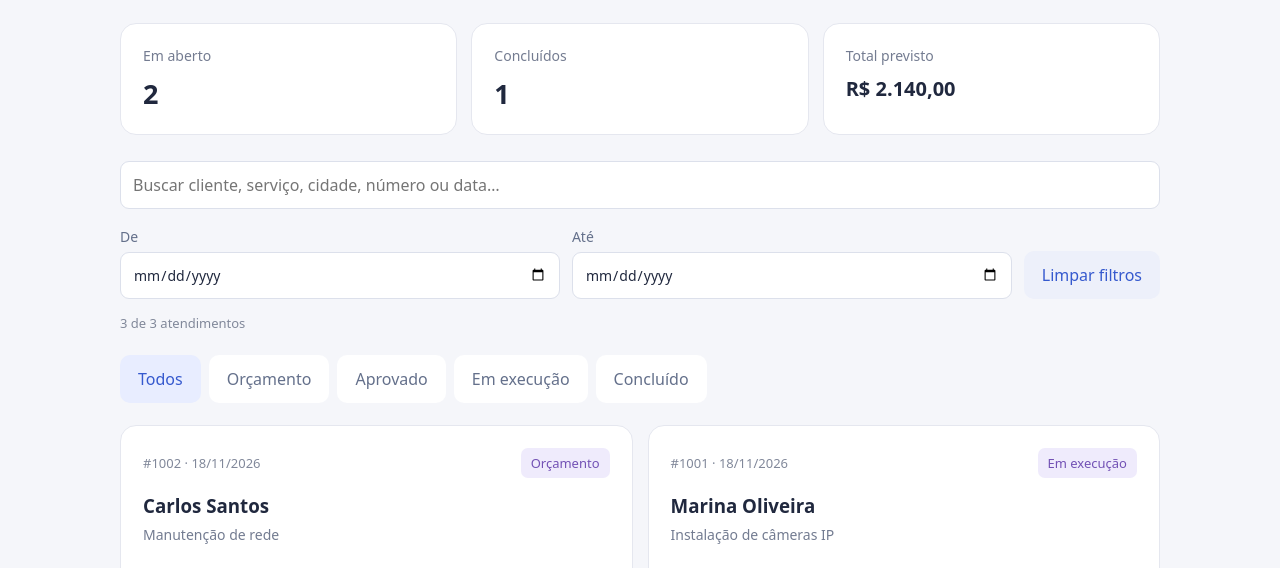
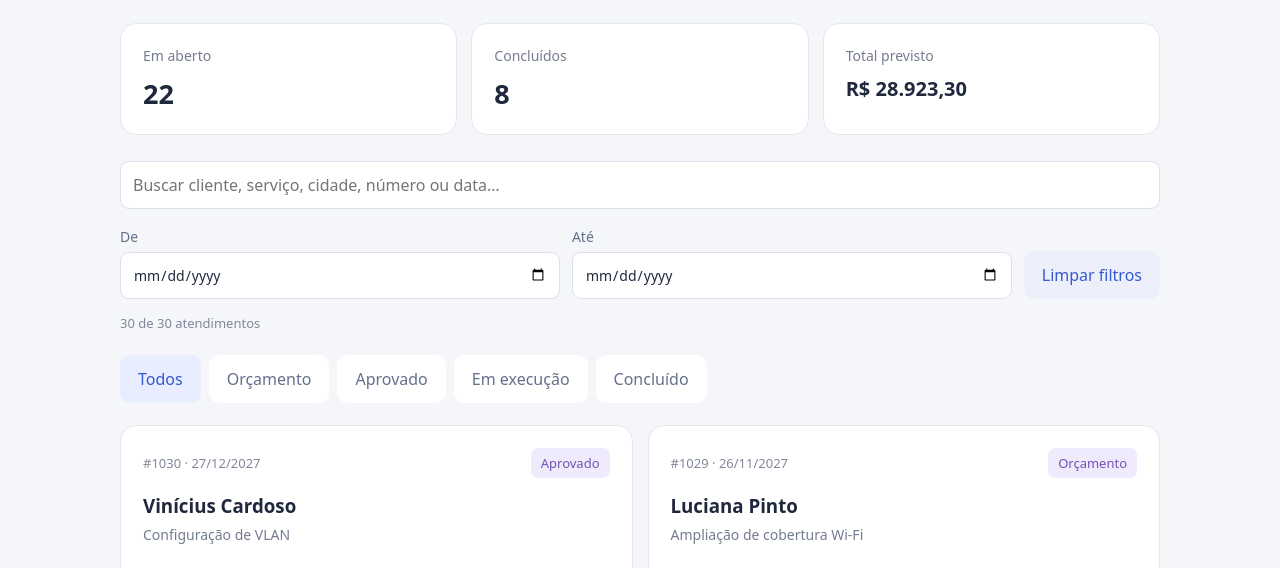
Before and after one commit to JeffByller/megatech, a plain HTML site: page index.html in a window 1280 px wide. Shown: the part 224-792 px from the top of the page. Drawn offline with Linux system fonts and the light colour scheme.

Commit message:
feat: add date ranges and expanded search for demo data

```diff
--- a/index.html
+++ b/index.html
@@ -1,3 +1,3 @@
 <!doctype html>
 <html lang="pt-BR"><head><meta charset="utf-8"><meta name="viewport" content="width=device-width,initial-scale=1"><title>Megatech · Serviços</title><link rel="stylesheet" href="styles.css"></head>
-<body><header><b>megatech<span style="color:#6f55bb">.</span></b><nav class="main-nav" aria-label="Navegação principal"><button onclick="dashboard()">Dashboard</button><button onclick="home()">Ordens</button><button onclick="catalog('clients')">Clientes</button><button onclick="catalog('materials')">Estoque</button><button onclick="catalog('services')">Serviços</button></nav></header><main id="app"></main><div id="toast" role="status"></div><script src="app.js"></script><script src="catalogs.js"></script><script src="sharing.js"></script><script src="dashboard.js"></script></body></html>
+<body><header><b>megatech<span style="color:#6f55bb">.</span></b><nav class="main-nav" aria-label="Navegação principal"><button onclick="dashboard()">Dashboard</button><button onclick="home()">Ordens</button><button onclick="catalog('clients')">Clientes</button><button onclick="catalog('materials')">Estoque</button><button onclick="catalog('services')">Serviços</button></nav></header><main id="app"></main><div id="toast" role="status"></div><script src="app.js"></script><script src="catalogs.js"></script><script src="sharing.js"></script><script src="mock-data.js"></script><script src="dashboard.js"></script></body></html>
```
